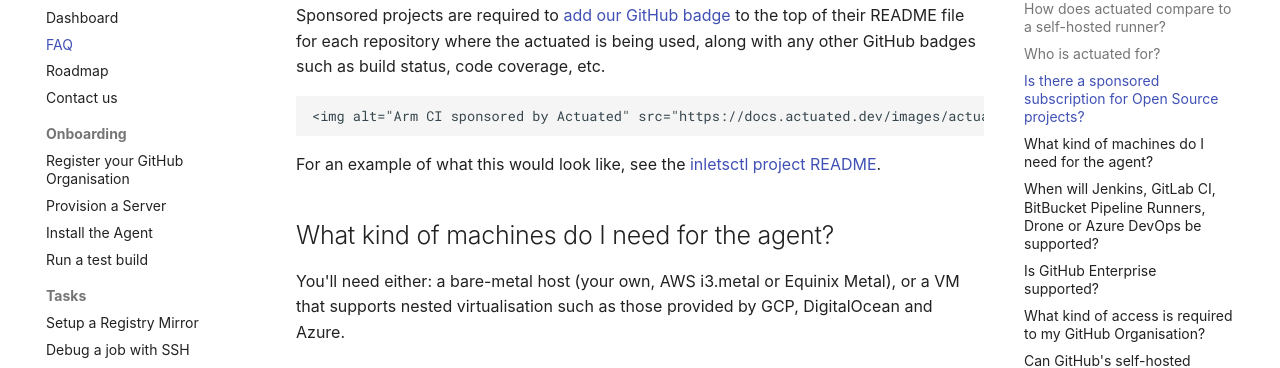
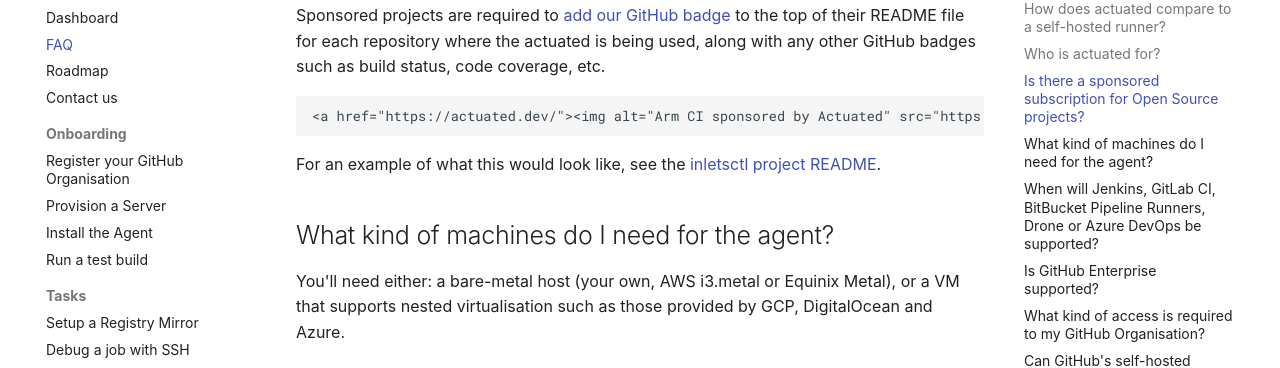
Before and after one commit to welteki/docs.actuated.dev, an MkDocs documentation site: the page built from docs/faq.md, in a window 1280 px wide and 900 px high, scrolled down 2286 px. Shown: the part 153-521 px from the top of the window. Built offline with MkDocs 1.6.1 and Material for MkDocs 9.7.7, drawn with Linux system fonts in a browser that asks for light colours; some web fonts are replaced; some of the changed text lies outside the part shown.

Commit message:
Turn sponsored badge into link
Signed-off-by: Alex Ellis (OpenFaaS Ltd) <alexellis2@gmail.com>

````diff
--- a/docs/faq.md
+++ b/docs/faq.md
@@ -52,7 +52,7 @@
 Sponsored projects are required to [add our GitHub badge](/images/actuated-badge.png) to the top of their README file for each repository where the actuated is being used, along with any other GitHub badges such as build status, code coverage, etc.
 
 ```
-<img alt="Arm CI sponsored by Actuated" src="https://docs.actuated.dev/images/actuated-badge.png" width="120px"></img>
+<a href="https://actuated.dev/"><img alt="Arm CI sponsored by Actuated" src="https://docs.actuated.dev/images/actuated-badge.png" width="120px"></img></a>
 ```
 
 For an example of what this would look like, see the [inletsctl project README](https://github.com/inlets/inletsctl).
--- a/mkdocs.yml
+++ b/mkdocs.yml
@@ -9,7 +9,7 @@
 edit_uri: ""
 
 copyright: |
-  Copyright &copy; 2022 OpenFaaS Ltd
+  Copyright &copy; 2023 OpenFaaS Ltd
 theme:
   name: material
   # custom_dir: docs/theme
````
